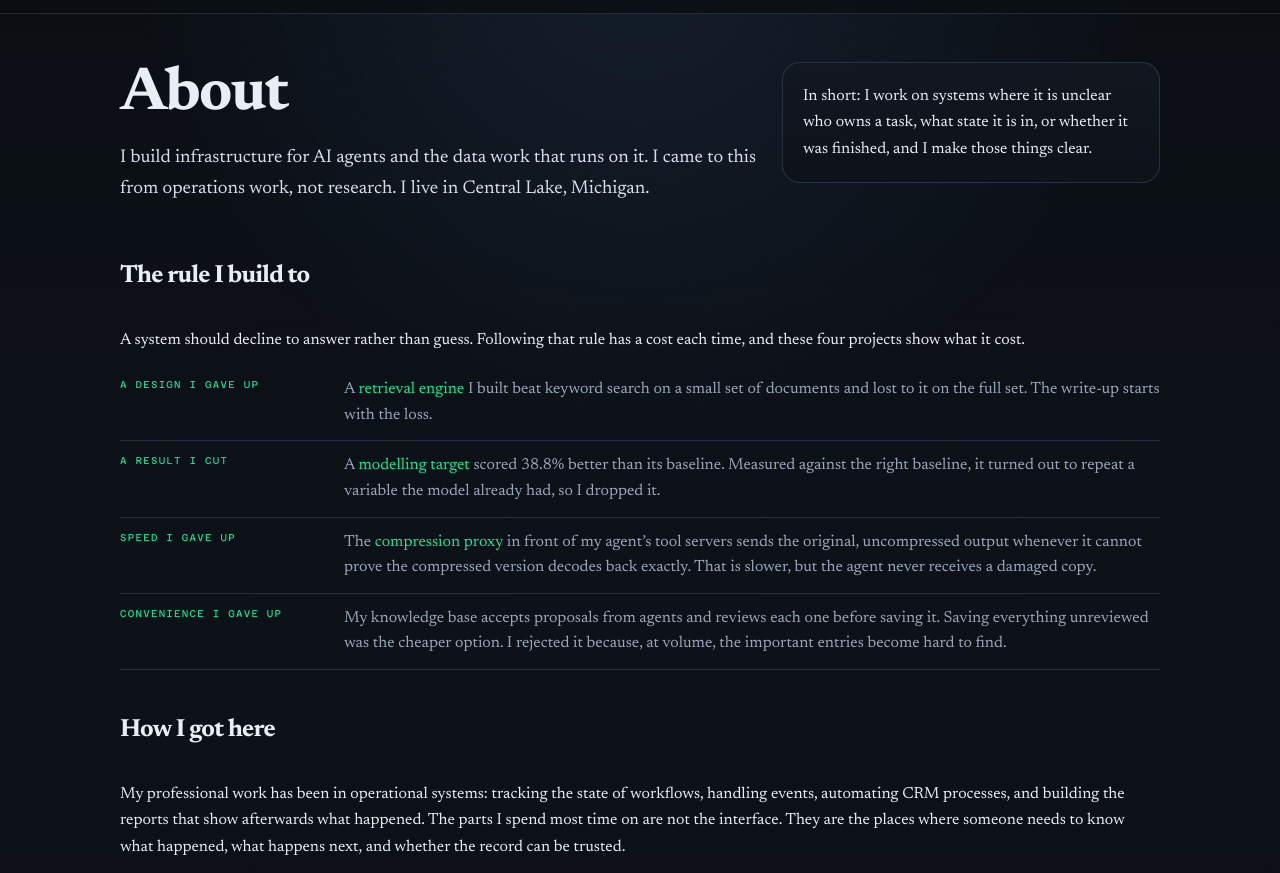
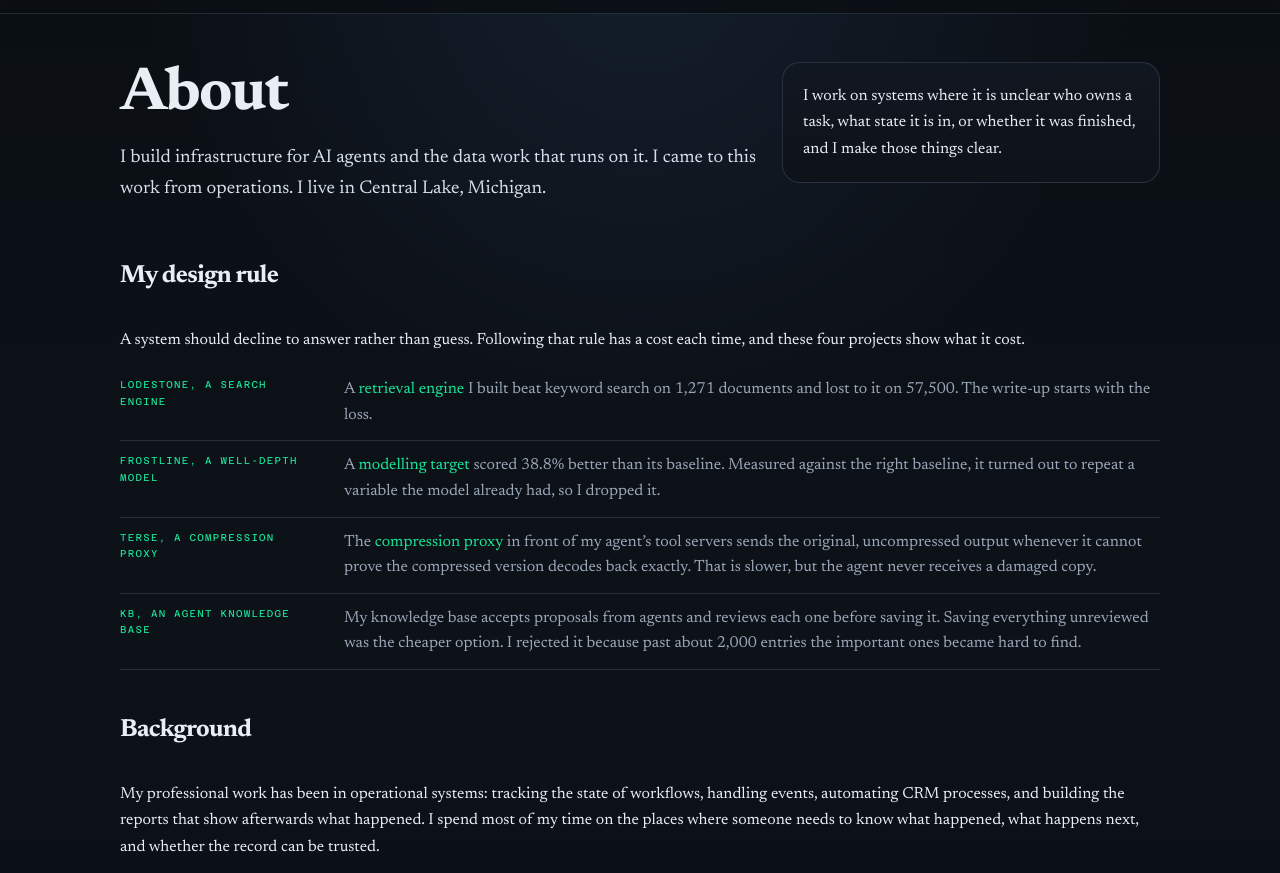
Before and after one commit to inth3shadows/ericminish-site, a plain HTML site: page about/index.html in a window 1280 px wide. Shown: the part 68-941 px from the top of the page. Drawn offline with Linux system fonts and the light colour scheme.

Commit message:
about: name the four projects, give real sizes, drop the remaining reversals

```diff
--- a/about/index.html
+++ b/about/index.html
@@ -49,18 +49,17 @@
       <div class="hero-copy">
         <h1>About</h1>
         <p class="lede">
-          I build infrastructure for AI agents and the data work that runs on it. I came to this
-          from operations work, not research. I live in Central Lake, Michigan.
+          I build infrastructure for AI agents and the data work that runs on it. I came to this work from operations. I live in Central Lake, Michigan.
         </p>
       </div>
       <aside class="note">
-        <p>In short: I work on systems where it is unclear who owns a task, what state it is in,
+        <p>I work on systems where it is unclear who owns a task, what state it is in,
           or whether it was finished, and I make those things clear.</p>
       </aside>
     </section>
 
     <section class="section">
-      <div class="section-head"><div><h2>The rule I build to</h2></div></div>
+      <div class="section-head"><div><h2>My design rule</h2></div></div>
       <div class="prose">
         <p>
           A system should decline to answer rather than guess. Following that rule has a cost each
@@ -68,21 +67,20 @@
         </p>
       </div>
       <div class="subs">
-        <div><span class="st">A design I gave up</span><span class="sx">A <a href="/portfolio/lodestone/">retrieval engine</a> I built beat keyword search on a small set of documents and lost to it on the full set. The write-up starts with the loss.</span></div>
-        <div><span class="st">A result I cut</span><span class="sx">A <a href="/portfolio/frostline/">modelling target</a> scored 38.8% better than its baseline. Measured against the right baseline, it turned out to repeat a variable the model already had, so I dropped it.</span></div>
-        <div><span class="st">Speed I gave up</span><span class="sx">The <a href="/portfolio/terse/">compression proxy</a> in front of my agent&rsquo;s tool servers sends the original, uncompressed output whenever it cannot prove the compressed version decodes back exactly. That is slower, but the agent never receives a damaged copy.</span></div>
-        <div><span class="st">Convenience I gave up</span><span class="sx">My knowledge base accepts proposals from agents and reviews each one before saving it. Saving everything unreviewed was the cheaper option. I rejected it because, at volume, the important entries become hard to find.</span></div>
+        <div><span class="st">Lodestone, a search engine</span><span class="sx">A <a href="/portfolio/lodestone/">retrieval engine</a> I built beat keyword search on 1,271 documents and lost to it on 57,500. The write-up starts with the loss.</span></div>
+        <div><span class="st">Frostline, a well-depth model</span><span class="sx">A <a href="/portfolio/frostline/">modelling target</a> scored 38.8% better than its baseline. Measured against the right baseline, it turned out to repeat a variable the model already had, so I dropped it.</span></div>
+        <div><span class="st">terse, a compression proxy</span><span class="sx">The <a href="/portfolio/terse/">compression proxy</a> in front of my agent&rsquo;s tool servers sends the original, uncompressed output whenever it cannot prove the compressed version decodes back exactly. That is slower, but the agent never receives a damaged copy.</span></div>
+        <div><span class="st">kb, an agent knowledge base</span><span class="sx">My knowledge base accepts proposals from agents and reviews each one before saving it. Saving everything unreviewed was the cheaper option. I rejected it because past about 2,000 entries the important ones became hard to find.</span></div>
       </div>
     </section>
 
     <section class="section">
-      <div class="section-head"><div><h2>How I got here</h2></div></div>
+      <div class="section-head"><div><h2>Background</h2></div></div>
       <div class="prose">
         <p>
           My professional work has been in operational systems: tracking the state of workflows,
           handling events, automating CRM processes, and building the reports that show afterwards
-          what happened. The parts I spend most time on are not the interface. They are the places
-          where someone needs to know what happened, what happens next, and whether the record can be trusted.
+          what happened. I spend most of my time on the places where someone needs to know what happened, what happens next, and whether the record can be trusted.
         </p>
         <p>
           AI agents have the same problem. An agent acts on information it cannot check directly,
@@ -91,7 +89,7 @@
         </p>
         <p>
           I run these systems on my own <a href="/homelab/">homelab</a>: ten machines handling routing,
-          monitoring and recovery. When I describe how something behaves when it fails, I have seen it fail there.
+          monitoring and recovery. I test how these systems fail on that hardware.
         </p>
       </div>
     </section>
```
